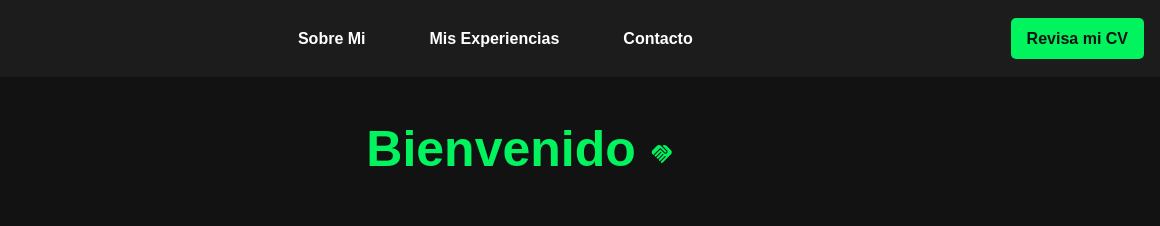
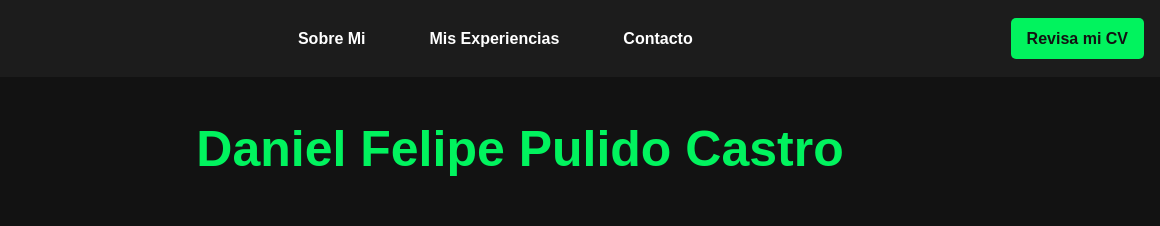
Before and after one commit to SrSaki/SrSaki.github.io, a plain HTML site: page index.html in a window 1280 px wide. Shown: the top 226 px of the page, 120-1280 px from the left. Drawn offline with Linux system fonts and the light colour scheme.

Commit message:
Update index.html

```diff
--- a/index.html
+++ b/index.html
@@ -31,7 +31,7 @@
         <!-- Sección de Inicio -->
         <section id="inicio">
             <div class="content">
-                <h1>Bienvenido <i class="material-icons">handshake</i></h1>
+                <h1>Daniel Felipe Pulido Castro</h1>
                 <img src="images/perfil2.png" alt="Foto de perfil">
                 <div class="social-icons">
                     <a href="https://www.linkedin.com/in/daniel-felipe-pulido-castro-8a84881a2/" target="_blank" class="icon linkedin"><i class="fab fa-linkedin"></i></a>
```
